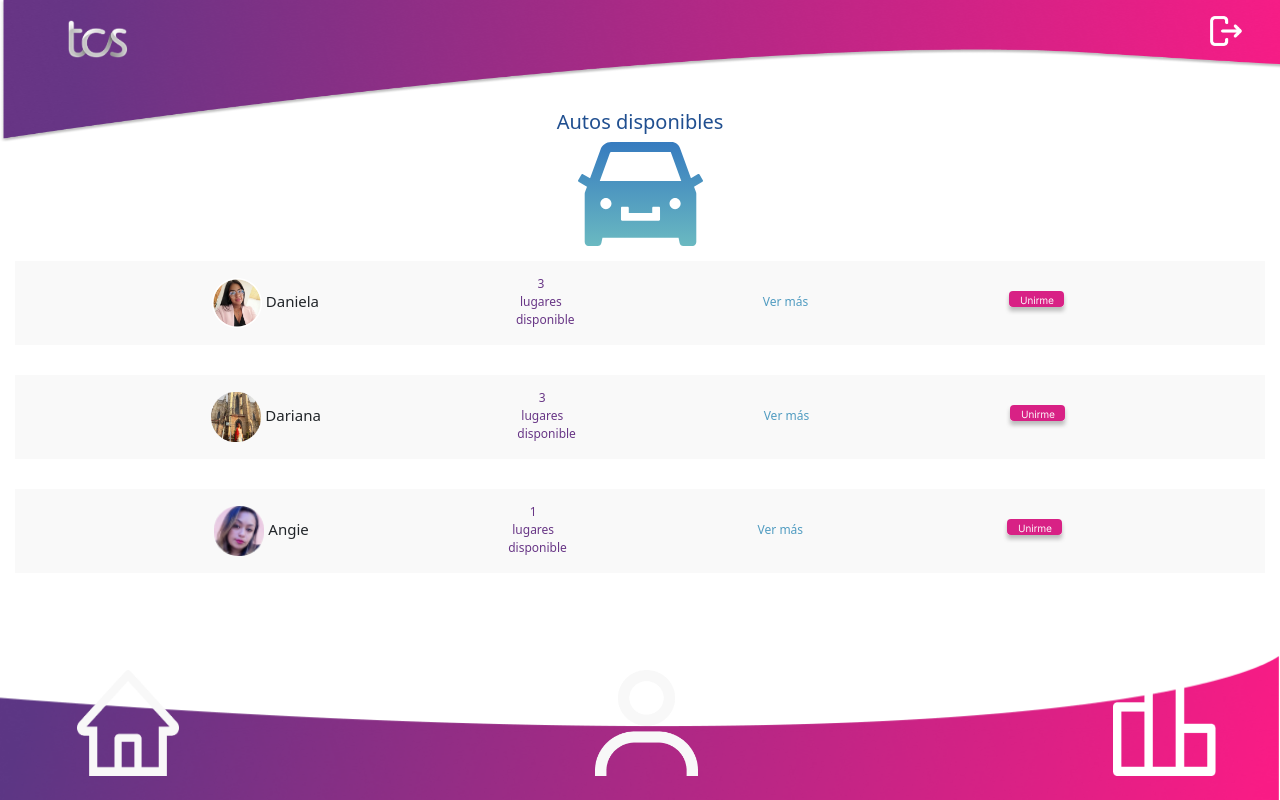
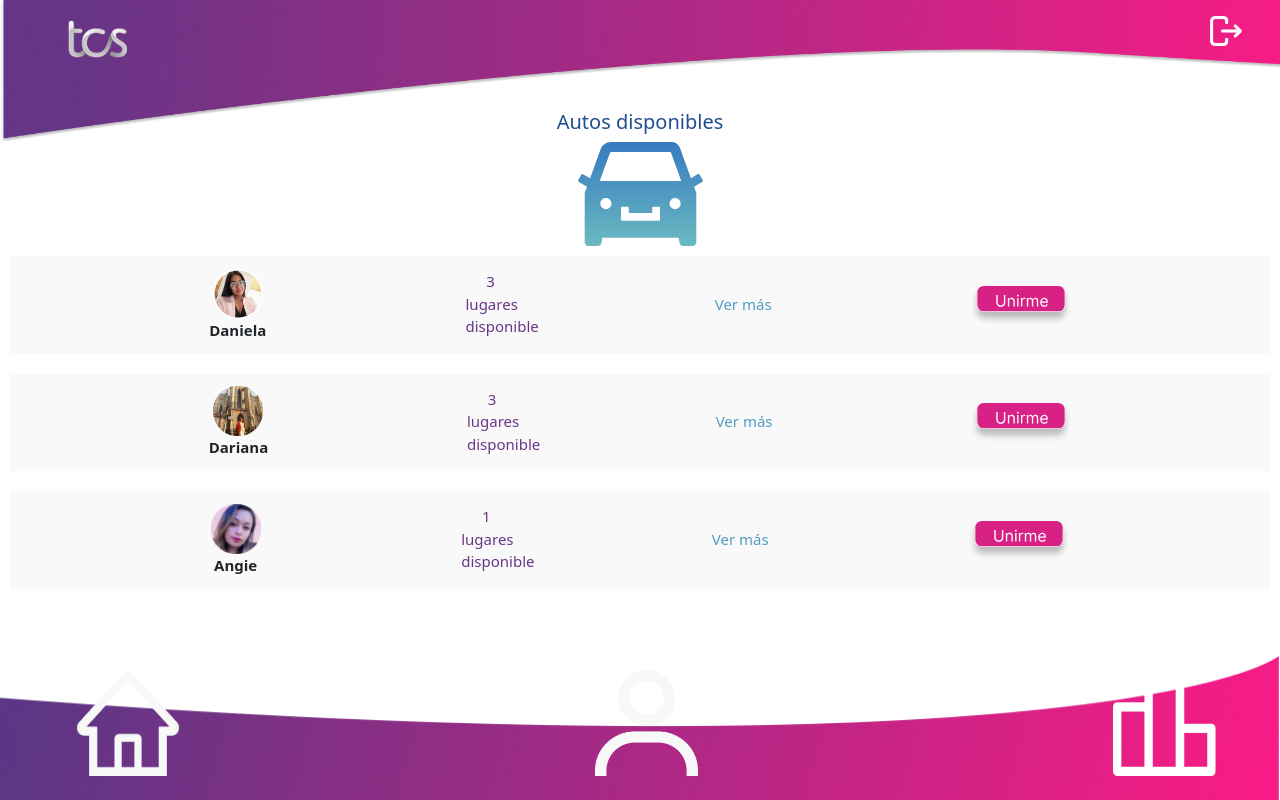
Before and after one commit to LaDuquesaDev/tflatam-tcs, a React (Create React App) app: page /AvailableCars in a window 1280 px wide. Built offline with nearby package versions, Linux system fonts and the light colour scheme.

Commit message:
Aumentar tamaño de letra en pantalla Available

```diff
--- a/src/components/CarCard.css
+++ b/src/components/CarCard.css
@@ -3,25 +3,31 @@
     display:flex;
     flex-direction:row;
     justify-content: space-evenly;
-    margin:15px;
+    margin:10px;
     text-align: center;
     align-items:center;
     font-size:15px;
+    font-weight: 600;
 
+  }
+
+  .user-info{
+    display:flex;
+    flex-direction:column;
   }
 
   .free-places-text{
     color: #683686;
     font-weight:500;
     padding-top:14px;
-    font-size:12px;
+    font-size:15px;
     width:50px;
   }
   .show-more{
     font-weight:500;
     color:#519CC1;
     padding-top:14px;
-    font-size:12px;
+    font-size:15px;
   }
 
   .avatar-img{
--- a/src/components/CarCard.js
+++ b/src/components/CarCard.js
@@ -13,7 +13,7 @@ const CarCard = (props) => {
     return (
         <div className="car-card">
 
-            <div className="user-info"><img src={image} className="avatar-img" alt="User" /> {name}</div>
+            <div className="user-info"><div><img src={image} className="avatar-img" alt="User" /></div> {name}</div>
             <p className="free-places-text">{freePlaces} lugares
                 disponible</p>
             <div className="show-more"><p>Ver más</p></div>
@@ -21,7 +21,7 @@ const CarCard = (props) => {
 
             <Popup
                 trigger={<div className="join-button">
-                    <img src={Join} className="JoinButton" alt="JoinButton" />
+                    <img src={Join} className="JoinButton" alt="JoinButton" width="100" height="90" />
                 </div>}
                 modal
                 nested
--- a/src/views/DriverComments.js
+++ b/src/views/DriverComments.js
@@ -7,10 +7,10 @@ import Footer from '../components/Footer';
 const DriverComments = () => {
     return (
         <>
-            <Header/>
+            <Header />
             <section className='driverComments-container'>
                 <section className='driverTitle-container'>
-                    <img className='photo-driver' src={driver} alt='driver' />
+                    <img className='photo-driver' src={driver} style={{ zIndex: "10" }} alt='driver' />
                     <h3 className='driver-name'>Dariana Quintero</h3>
                     <p className='driver-type'>Conductora</p>
                     <section className='driver-stars'>
@@ -41,7 +41,7 @@ const DriverComments = () => {
                     </section>
                 </section>
             </section>
-            <Footer/>
+            <Footer />
         </>
     )
 }
--- a/src/views/PassengerComents.js
+++ b/src/views/PassengerComents.js
@@ -7,10 +7,11 @@ import Footer from '../components/Footer';
 const PassengerComments = () => {
     return (
         <>
-            <Header/>
+            <Header />
             <section className='passengerComments-container'>
                 <section className='passengerTitle-container'>
-                    <img className='photo-passenger' src={passenger} alt='passenger' />
+                    <img className='photo-passenger' src={passenger} style={{ zIndex: "10" }} alt='passenger' />
+
                     <h3 className='passenger-name'>Daniela Cañas</h3>
                     <p className='passenger-type'>Pasajera</p>
                     <section className='passenger-stars'>
@@ -42,7 +43,7 @@ const PassengerComments = () => {
                 </section>
 
             </section>
-            <Footer/>
+            <Footer />
         </>
     )
 }
```
